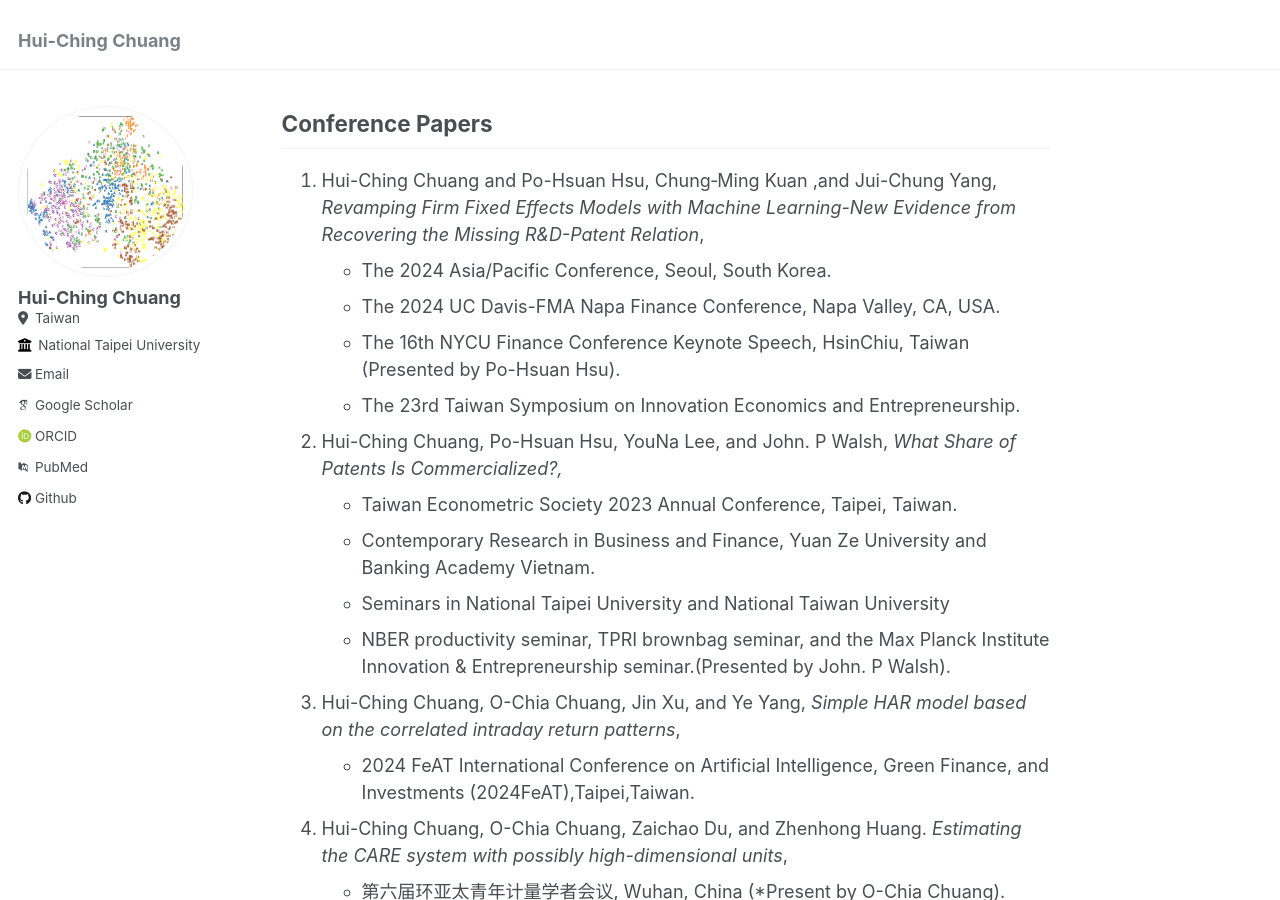
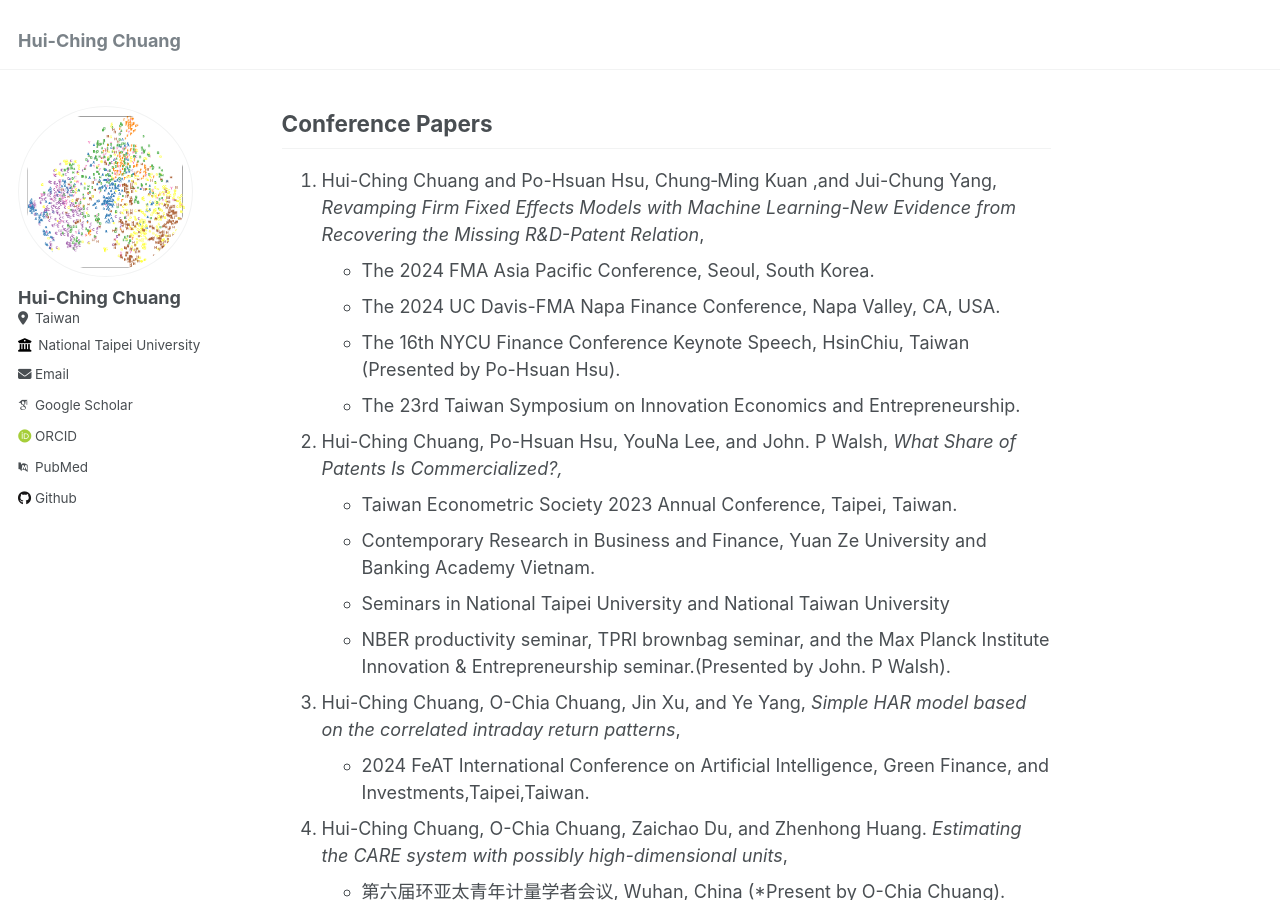
Before and after one commit to hcchuang/hcchuang.github.io, a Jekyll site: the page built from _pages/about.md, in a window 1280 px wide and 900 px high, scrolled down 1049 px. Built offline with Jekyll 4.4.1, drawn with Linux system fonts in a browser that asks for light colours; some web fonts are replaced.

Commit message:
Update about.md

```diff
--- a/_pages/about.md
+++ b/_pages/about.md
@@ -31,7 +31,7 @@ Publications
 Conference Papers
 ------
 1. Hui-Ching Chuang and Po-Hsuan Hsu, Chung‐Ming Kuan ,and Jui-Chung Yang, _Revamping Firm Fixed Effects Models with Machine Learning-New Evidence from Recovering the Missing R&D-Patent Relation_,
-   - The 2024 Asia/Pacific Conference, Seoul, South Korea.
+   - The 2024 FMA Asia Pacific Conference, Seoul, South Korea.
    - The 2024 UC Davis-FMA Napa Finance Conference, Napa Valley, CA, USA.
    - The 16th NYCU Finance Conference Keynote Speech, HsinChiu, Taiwan (Presented by Po-Hsuan Hsu).
    - The 23rd Taiwan Symposium on Innovation Economics and Entrepreneurship.
@@ -41,7 +41,7 @@ Conference Papers
    - Seminars in National Taipei University and National Taiwan University
    - NBER productivity seminar, TPRI brownbag seminar, and the Max Planck Institute Innovation & Entrepreneurship seminar.(Presented by John. P Walsh).
 1. Hui-Ching Chuang, O-Chia Chuang, Jin Xu, and Ye Yang, _Simple HAR model based on the correlated intraday return patterns_,
-   - 2024 FeAT International Conference on Artificial Intelligence, Green Finance, and Investments (2024FeAT),Taipei,Taiwan.
+   - 2024 FeAT International Conference on Artificial Intelligence, Green Finance, and Investments,Taipei,Taiwan.
 1. Hui-Ching Chuang, O-Chia Chuang, Zaichao Du, and Zhenhong Huang. _Estimating the CARE system with possibly high-dimensional units_,
    - 第六届环亚太青年计量学者会议, Wuhan, China (*Present by O-Chia Chuang).
    - The 2020 International Conference of Taiwan Finance Association,Puli,Taiwan.
```
